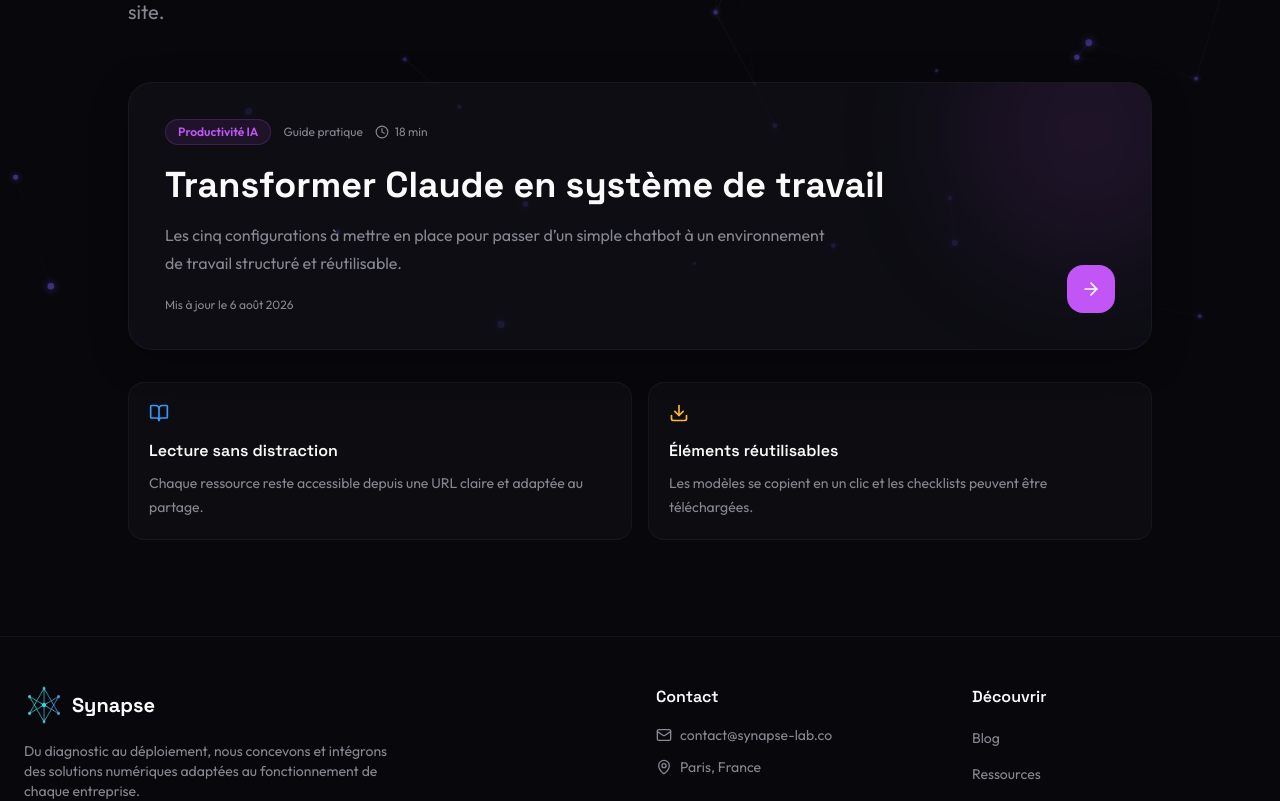
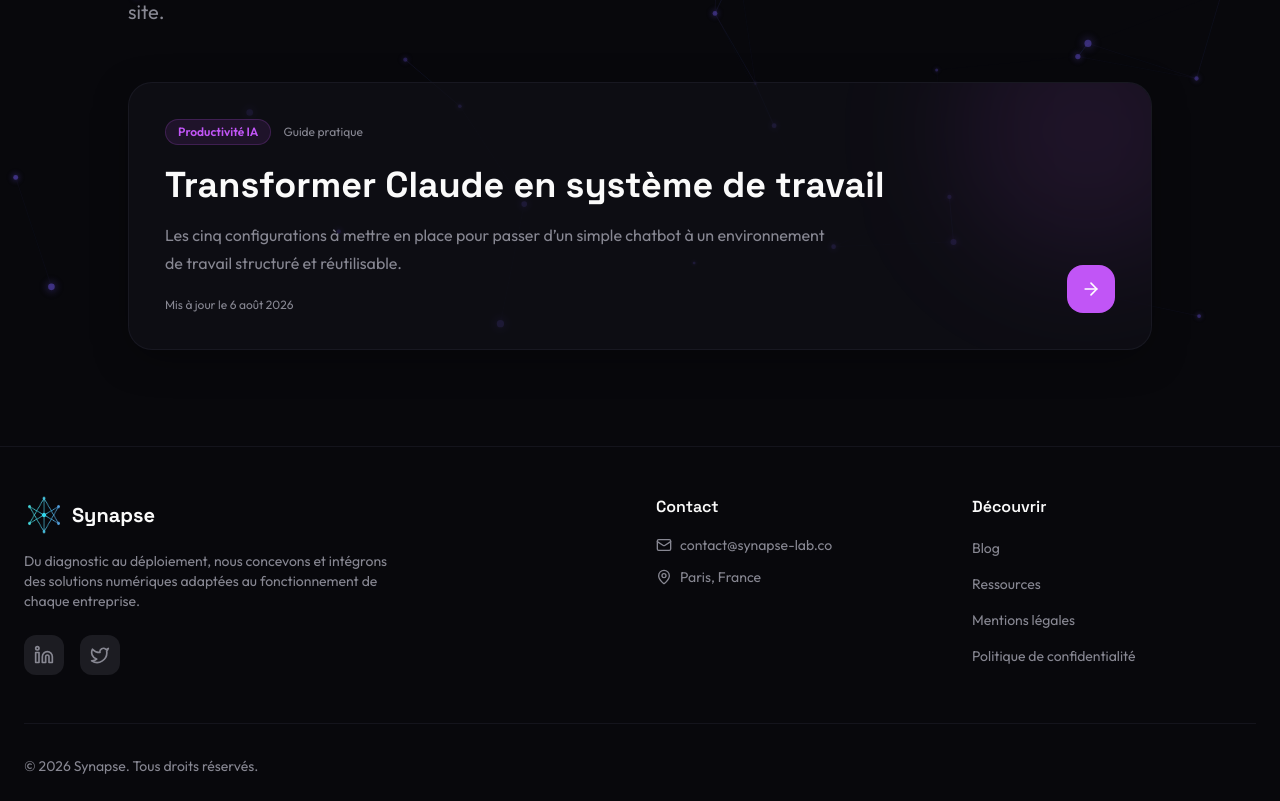
Before and after one commit to richardmilles/synapse, a React (Vite) app: page /ressources in a window 1280 px wide. Shown: the part 440-1241 px from the top of the page. Built offline with nearby package versions, Linux system fonts and the light colour scheme; the HTML template or start-up script is replaced by a standard one.

Commit message:
Remove resource reading time and promotional notes

```diff
--- a/src/data/resources.ts
+++ b/src/data/resources.ts
@@ -3,7 +3,6 @@ export type Resource = {
   title: string;
   description: string;
   category: string;
-  readTime: string;
   updatedAt: string;
   format: string;
 };
@@ -15,7 +14,6 @@ export const resources: Resource[] = [
     description:
       "Les cinq configurations à mettre en place pour passer d’un simple chatbot à un environnement de travail structuré et réutilisable.",
     category: "Productivité IA",
-    readTime: "18 min",
     updatedAt: "6 août 2026",
     format: "Guide pratique",
   },
--- a/src/pages/Resources.tsx
+++ b/src/pages/Resources.tsx
@@ -1,4 +1,4 @@
-import { ArrowRight, BookOpen, Clock, Download, Layers3 } from "lucide-react";
+import { ArrowRight, Layers3 } from "lucide-react";
 import { Link } from "react-router-dom";
 import { Header } from "@/components/Header";
 import { NeuralBackground } from "@/components/NeuralBackground";
@@ -46,7 +46,6 @@ const ResourcesPage = () => {
                           <div className="mb-5 flex flex-wrap items-center gap-3 text-xs text-muted-foreground">
                             <span className="rounded-full border border-primary/20 bg-primary/10 px-3 py-1 font-semibold text-primary">{resource.category}</span>
                             <span>{resource.format}</span>
-                            <span className="inline-flex items-center gap-1.5"><Clock className="h-3.5 w-3.5" />{resource.readTime}</span>
                           </div>
                           <h2 className="text-2xl font-bold transition group-hover:text-primary sm:text-4xl">{resource.title}</h2>
                           <p className="mt-4 max-w-2xl leading-7 text-muted-foreground">{resource.description}</p>
@@ -60,19 +59,6 @@ const ResourcesPage = () => {
                   </Link>
                 ))}
               </div>
-
-              <div className="mt-8 grid gap-4 sm:grid-cols-2">
-                <div className="rounded-2xl border border-border/50 bg-white/[0.025] p-5">
-                  <BookOpen className="h-5 w-5 text-secondary" />
-                  <h2 className="mt-4 font-semibold">Lecture sans distraction</h2>
-                  <p className="mt-2 text-sm leading-6 text-muted-foreground">Chaque ressource reste accessible depuis une URL claire et adaptée au partage.</p>
-                </div>
-                <div className="rounded-2xl border border-border/50 bg-white/[0.025] p-5">
-                  <Download className="h-5 w-5 text-accent" />
-                  <h2 className="mt-4 font-semibold">Éléments réutilisables</h2>
-                  <p className="mt-2 text-sm leading-6 text-muted-foreground">Les modèles se copient en un clic et les checklists peuvent être téléchargées.</p>
-                </div>
-              </div>
             </div>
           </div>
         </section>
--- a/src/pages/resources/TransformerClaudeSystemeTravail.tsx
+++ b/src/pages/resources/TransformerClaudeSystemeTravail.tsx
@@ -108,7 +108,6 @@ const TransformerClaudeSystemeTravail = () => {
                     <div className="mb-5 flex flex-wrap items-center gap-3 text-xs text-muted-foreground">
                       <span className="rounded-full border border-primary/20 bg-primary/10 px-3 py-1 font-semibold text-primary">Productivité IA</span>
                       <span>Guide pratique</span>
-                      <span>18 min de lecture</span>
                     </div>
                     <h1 className="text-4xl font-bold leading-[1.02] tracking-[-0.04em] sm:text-6xl lg:text-7xl">
                       Transformer Claude en système de travail
```
